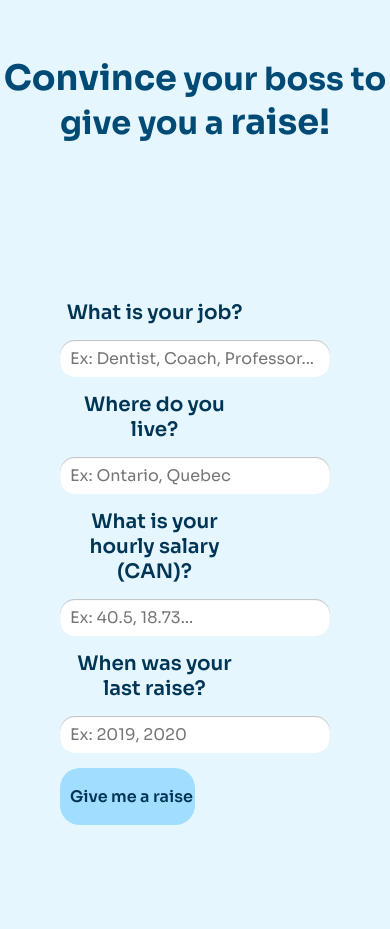
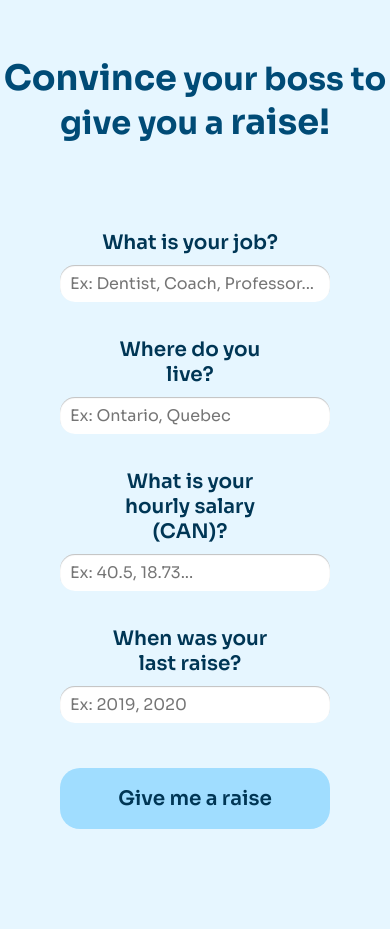
Before and after one commit to jada-ke/Hackathon_2022, a Flask app: page / in a window 390 px wide. Before the commit the page ends 825 px from the top, so only its background shows below. Run offline with Flask 2, Linux system fonts and the light colour scheme.

Commit message:
Update landingPage.css

```diff
--- a/static/landingPage.css
+++ b/static/landingPage.css
@@ -27,6 +27,10 @@
 }
 
 /*CONTACT FORM*/
+.sectionTwo{
+    margin-top: -90px;
+}
+
 .contactForm{
     max-width:500px;
     width: 100%;
@@ -58,7 +62,7 @@
     margin-right: 10px;
     font-size: 16px;
     padding-bottom: 10px;
-
+    margin-top: 20px;
     color: #003655;
     font-weight: 600;
     font-size: 20px;
@@ -90,9 +94,9 @@
 }
 
 .contactForm form .inputBox .btn{
-    width: 50%;
+    width: 100%;
     padding: 18px 10px;
-    font-size: 16px;
+    font-size: 20px;
     border: 0;
     background: #A0DDFF;
     color: rgb(0, 0, 0);
@@ -102,24 +106,15 @@
     outline: none;
     transition: 0.5s;
     color: #003655;
+    margin-top: 30px;
 }
+
+
 
 .contactForm form .inputBox:last-child{
     margin-bottom: 0;
 }
 
 .contactForm form .inputBox .btn:hover{
-    background: #04a7ff;
+    background: #51c2ff;
 }
-
-/*Making form responsive*/
-@media (max-width: 420px){
-    .contactForm form .inputBox{
-        flex-direction: column;
-        align-items: flex-start;
-    }
-
-    .contactForm form .inputBox label{
-        margin-bottom: 5px;
-    }
-}
```
